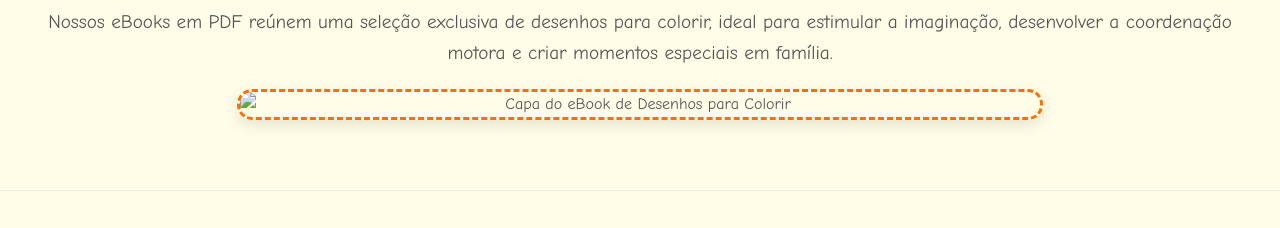
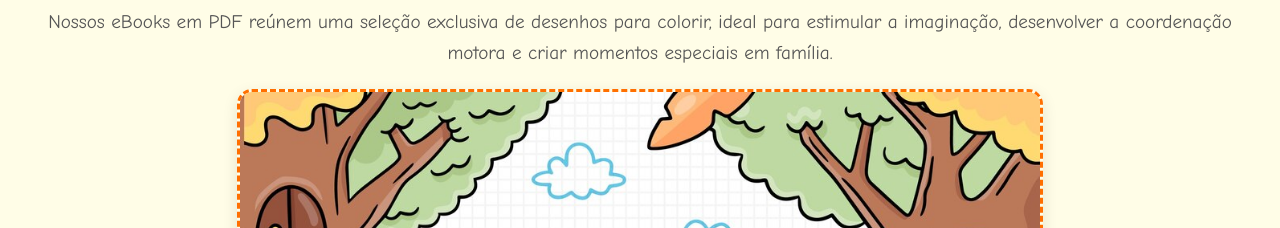
Before and after one commit to GbrlCipro/page_lorena, a plain HTML site: page index.html in a window 1280 px wide. Shown: the part 440-668 px from the top of the page. Drawn offline with Linux system fonts and the light colour scheme; the site is published under a folder, as on GitHub Pages, so addresses that start at the root find nothing.

Commit message:
Update index.html

```diff
--- a/index.html
+++ b/index.html
@@ -27,7 +27,7 @@
     <p>
       Nossos eBooks em PDF reúnem uma seleção exclusiva de desenhos para colorir, ideal para estimular a imaginação, desenvolver a coordenação motora e criar momentos especiais em família.
     </p>
-    <img src="/img/img1.png" alt="Capa do eBook de Desenhos para Colorir" class="ebook-img">
+    <img src="img/img1.png" alt="Capa do eBook de Desenhos para Colorir" class="ebook-img">
   </section>
 
   <section id="beneficios" class="content">
```
